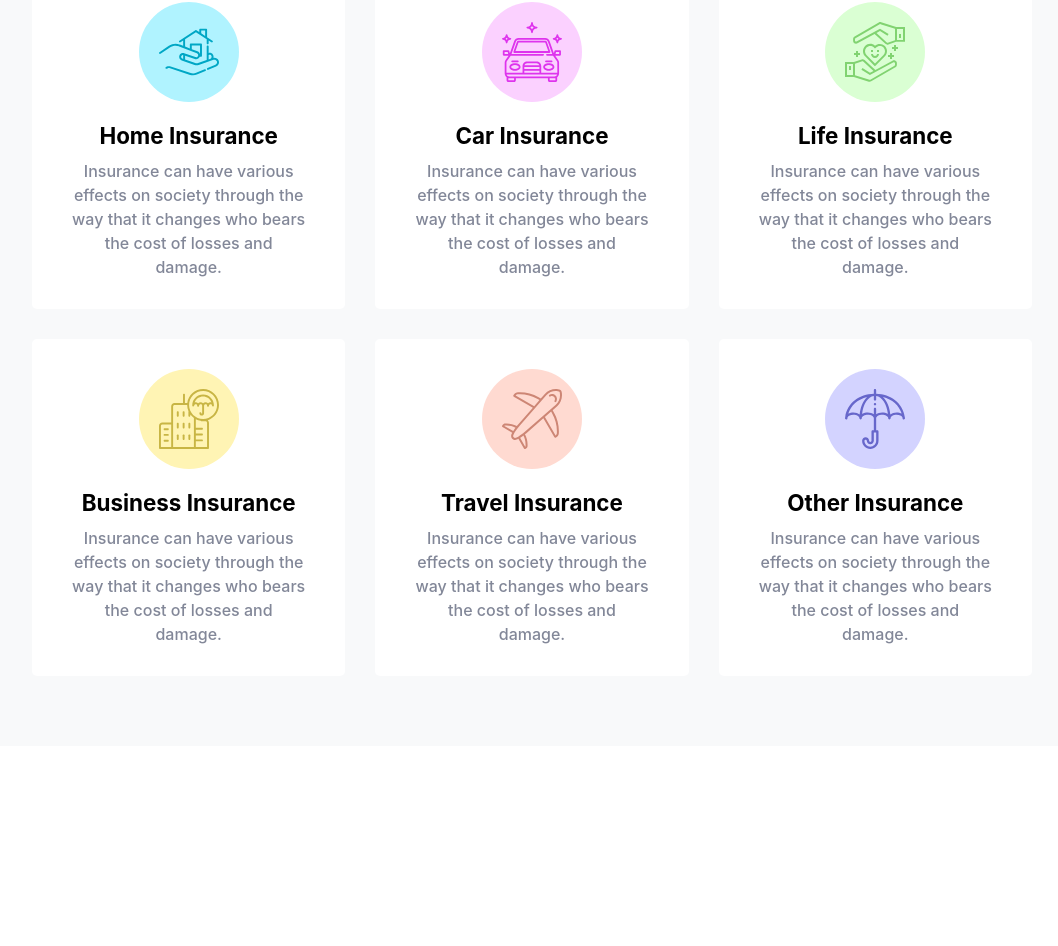
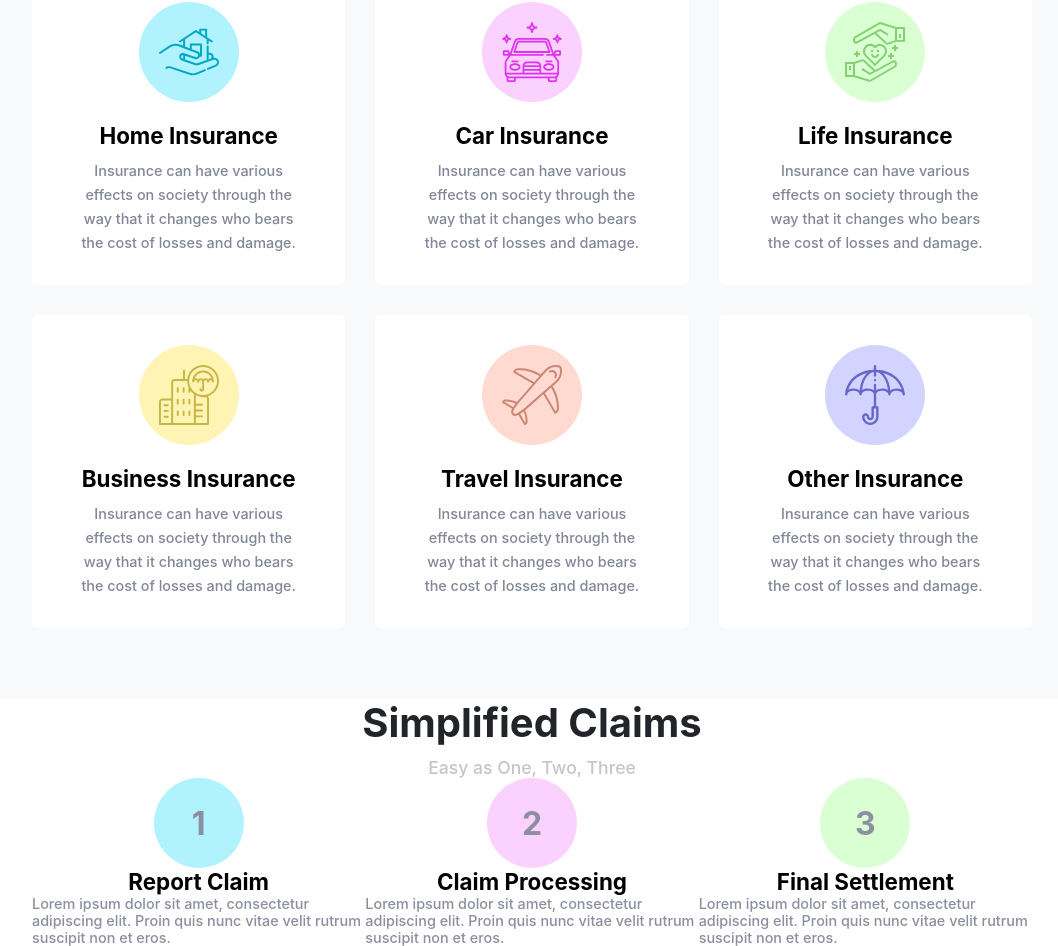
Before and after one commit to Kmonterohenriquez/insurance-app, a React (Create React App) app: page / in a window 1280 px wide. Shown: the part 1776-2722 px from the top of the page, without its empty margins (108-1166 px from the left). Before the commit the page ends 2522 px from the top, so only its background shows below. Built offline with nearby package versions, Linux system fonts and the light colour scheme.

Commit message:
Steps component in process

```diff
--- a/src/App.js
+++ b/src/App.js
@@ -4,6 +4,8 @@ import "./App.sass";
 import Showcase from "./components/Showcase/Showcase";
 import Info from "./components/Info/Info";
 import Plans from "./components/Plans/Plans";
+import Steps from "./components/Steps/Steps";
+
 
 function App() {
   return (
@@ -12,6 +14,7 @@ function App() {
       <Showcase />
       <Info />
       <Plans />
+      <Steps />
     </div>
   );
 }
--- a/src/App.sass
+++ b/src/App.sass
@@ -22,3 +22,16 @@
   color: #C4C5CD
   font-weight: 500
   font-size: 1.1rem
+
+.blue
+  background: #B0F3FF
+.pink
+  background: #FBD1FF
+.green
+  background: #DAFFD3
+.yellow
+  background: #FFF4B4
+.brown
+  background: #FFDAD1
+.purple
+  background: #D3D3FF
--- a/src/components/Plans/Plans.sass
+++ b/src/components/Plans/Plans.sass
@@ -26,6 +26,7 @@
                 color: #828798
                 font-weight: 500
                 line-height: 1.5rem
+                font-size: .9rem
     .img-container
         height: 60px
         width: 60px
@@ -34,15 +35,3 @@
         margin-bottom: 20px
         img
             height: 60px
-    .blue
-        background: #B0F3FF
-    .pink
-        background: #FBD1FF
-    .green
-        background: #DAFFD3
-    .yellow
-        background: #FFF4B4
-    .brown
-        background: #FFDAD1
-    .purple
-        background: #D3D3FF
--- a/src/components/Steps/Steps.js
+++ b/src/components/Steps/Steps.js
@@ -1,11 +1,38 @@
-import React from 'react'
+import React from "react";
+import "./Steps.sass";
+const Steps = () => {
+  return (
+    <div className="Steps">
+      <h1 className="title">Simplified Claims</h1>
+      <h3 className="sub-title">Easy as One, Two, Three</h3>
+      <div className="Steps-grid-container sm-container">
+        <div className="box">
+          <div className="number-container blue">
+            <p>1</p>
+          </div>
+          <h1>Report Claim</h1>
+          <p>
+            Lorem ipsum dolor sit amet, consectetur adipiscing elit. Proin quis
+            nunc vitae velit rutrum suscipit non et eros.
+          </p>
+        </div>
+        <div className="box">
+          <div className="number-container pink">
+            <p>2</p>
+          </div>
+          <h1>Claim Processing</h1>
+          <p>Lorem ipsum dolor sit amet, consectetur adipiscing elit. Proin quis nunc vitae velit rutrum suscipit non et eros.</p>
+        </div>
+        <div className="box">
+          <div className="number-container green">
+            <p>3</p>
+          </div>
+          <h1>Final Settlement</h1>
+          <p>Lorem ipsum dolor sit amet, consectetur adipiscing elit. Proin quis nunc vitae velit rutrum suscipit non et eros.</p>
+        </div>
+      </div>
+    </div>
+  );
+};
 
-const Steps = () => {
-    return (
-        <div className=''>
-
-        </div>
-    )
-}
-
-export default Steps
+export default Steps;
--- a/src/components/Steps/Steps.sass
+++ b/src/components/Steps/Steps.sass
@@ -0,0 +1,26 @@
+.Steps
+    &-grid-container
+        display: grid
+        grid-template-columns: repeat(3, 1fr)
+        .box
+            display: flex
+            flex-direction: column
+            justify-items: center
+            align-items: center
+            .number-container
+                height: 90px
+                width: 90px
+                display: flex
+                justify-content: center
+                align-items: center
+                border-radius: 50%
+                p
+                    font-size: 2rem
+                    font-weight: bold
+                    color: #8B8F9F
+            h1
+                font-size: 1.4rem
+            p
+                color: #8B8F9F
+                font-weight: 500
+                font-size: .9rem
```
